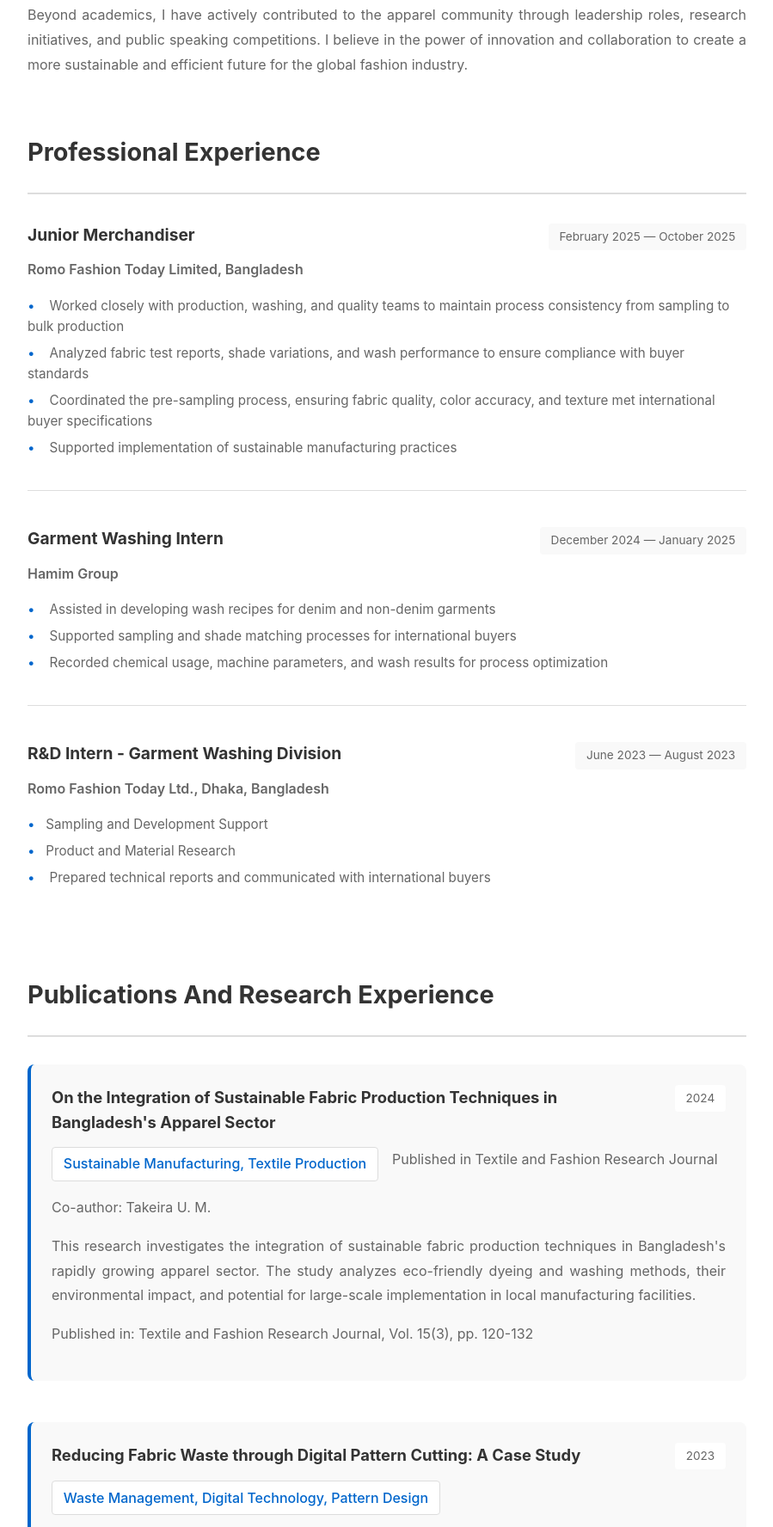
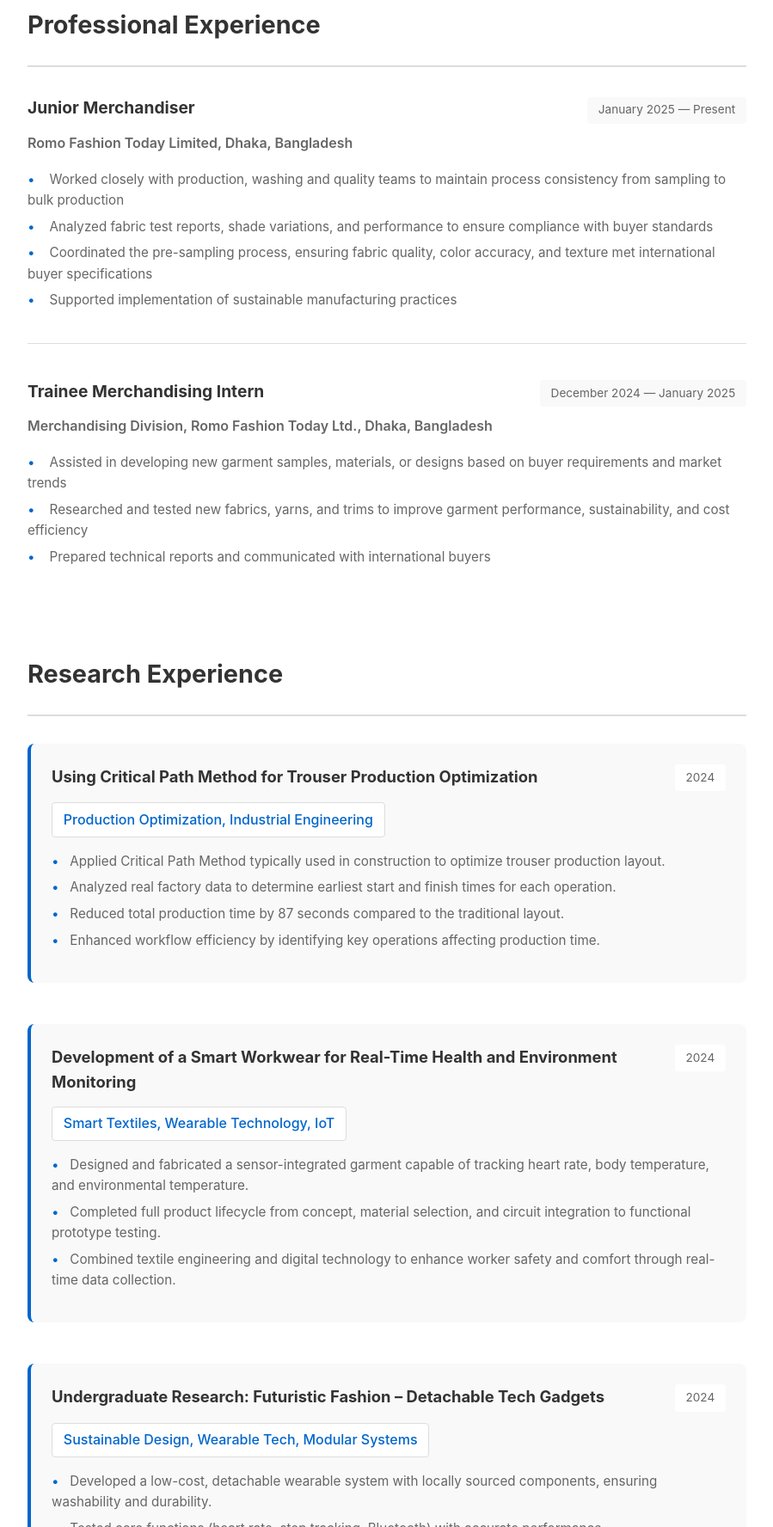
Before and after one commit to habib-talukder-research/habibtalukder, a plain HTML site: page index.html in a window 1280 px wide. Shown: the part 1024-2800 px from the top of the page at 86% size, without its empty margins (190-1089 px from the left). Drawn offline with Linux system fonts and the light colour scheme.

Commit message:
Update index.html

```diff
--- a/index.html
+++ b/index.html
@@ -85,23 +85,7 @@
         <h2>About Me</h2>
         <div class="section-divider"></div>
         <p>
-          I am Md. Habib Talukder, a recent graduate in Apparel Manufacturing
-          and Technology from BGMEA University of Fashion & Technology (BUFT),
-          where I ranked 6th in my class with a CGPA of 3.31/4.00. My research interests lie in Sustainable Supply Chain, Smart Textile, and Waste Management.
-        </p>
-        <p>
-          My research interests lie at the intersection of sustainability, smart
-          textiles, and supply chain optimization. I am particularly focused on
-          circular economy practices, waste management in the fashion industry,
-          and integrating cutting-edge technology to revolutionize traditional
-          apparel manufacturing processes.
-        </p>
-        <p>
-          Beyond academics, I have actively contributed to the apparel community
-          through leadership roles, research initiatives, and public speaking
-          competitions. I believe in the power of innovation and collaboration
-          to create a more sustainable and efficient future for the global
-          fashion industry.
+          I'm Habib – 2025 graduate in Apparel Manufacturing and Technology (AMT) from BUFT (senior GPA 3.54/4.00). Passionate about sustainable supply chains, smart textiles, and waste management, with a focus on circular economy practices and technology-driven apparel optimization. Experienced in research projects, leadership roles, and public speaking, committed to driving innovation and sustainability in the fashion industry.
         </p>
       </section>
 
@@ -113,21 +97,18 @@
         <div class="item-container">
           <div class="item-title">
             <h3>Junior Merchandiser</h3>
-            <span class="date-tag">February 2025 — October 2025</span>
+            <span class="date-tag">January 2025 — Present</span>
           </div>
-          <p class="item-org">Romo Fashion Today Limited, Bangladesh</p>
+          <p class="item-org">Romo Fashion Today Limited, Dhaka, Bangladesh</p>
           <ul class="item-list">
             <li>
-              Worked closely with production, washing, and quality teams to
-              maintain process consistency from sampling to bulk production
+              Worked closely with production, washing and quality teams to maintain process consistency from sampling to bulk production
             </li>
             <li>
-              Analyzed fabric test reports, shade variations, and wash
-              performance to ensure compliance with buyer standards
+              Analyzed fabric test reports, shade variations, and performance to ensure compliance with buyer standards
             </li>
             <li>
-              Coordinated the pre-sampling process, ensuring fabric quality,
-              color accuracy, and texture met international buyer specifications
+              Coordinated the pre-sampling process, ensuring fabric quality, color accuracy, and texture met international buyer specifications
             </li>
             <li>
               Supported implementation of sustainable manufacturing practices
@@ -137,38 +118,19 @@
 
         <div class="item-container">
           <div class="item-title">
-            <h3>Garment Washing Intern</h3>
+            <h3>Trainee Merchandising Intern</h3>
             <span class="date-tag">December 2024 — January 2025</span>
           </div>
-          <p class="item-org">Hamim Group</p>
+          <p class="item-org">Merchandising Division, Romo Fashion Today Ltd., Dhaka, Bangladesh</p>
           <ul class="item-list">
             <li>
-              Assisted in developing wash recipes for denim and non-denim
-              garments
+              Assisted in developing new garment samples, materials, or designs based on buyer requirements and market trends
             </li>
             <li>
-              Supported sampling and shade matching processes for international
-              buyers
+              Researched and tested new fabrics, yarns, and trims to improve garment performance, sustainability, and cost efficiency
             </li>
             <li>
-              Recorded chemical usage, machine parameters, and wash results for
-              process optimization
-            </li>
-          </ul>
-        </div>
-
-        <div class="item-container">
-          <div class="item-title">
-            <h3>R&D Intern - Garment Washing Division</h3>
-            <span class="date-tag">June 2023 — August 2023</span>
-          </div>
-          <p class="item-org">Romo Fashion Today Ltd., Dhaka, Bangladesh</p>
-          <ul class="item-list">
-            <li>Sampling and Development Support</li>
-            <li>Product and Material Research</li>
-            <li>
-              Prepared technical reports and communicated with international
-              buyers
+              Prepared technical reports and communicated with international buyers
             </li>
           </ul>
         </div>
@@ -176,83 +138,59 @@
 
       <!-- RESEARCH SECTION -->
       <section id="research" class="content-section">
-        <h2>Publications And Research Experience</h2>
+        <h2>Research Experience</h2>
         <div class="section-divider"></div>
 
         <div class="research-box">
           <div class="research-title">
             <h3>
-              On the Integration of Sustainable Fabric Production Techniques in
-              Bangladesh's Apparel Sector
+              Using Critical Path Method for Trouser Production Optimization
             </h3>
             <span class="res-date">2024</span>
           </div>
           <p class="research-tags">
-            <span class="tag"
-              >Sustainable Manufacturing, Textile Production</span
-            >
-            <span>Published in Textile and Fashion Research Journal</span>
+            <span class="tag">Production Optimization, Industrial Engineering</span>
           </p>
-          <p class="res-advisor">Co-author: Takeira U. M.</p>
-          <p class="res-text">
-            This research investigates the integration of sustainable fabric
-            production techniques in Bangladesh's rapidly growing apparel
-            sector. The study analyzes eco-friendly dyeing and washing methods,
-            their environmental impact, and potential for large-scale
-            implementation in local manufacturing facilities.
-          </p>
-          <p class="res-doi">
-            Published in: Textile and Fashion Research Journal, Vol. 15(3), pp.
-            120-132
-          </p>
+          <ul class="item-list">
+            <li>Applied Critical Path Method typically used in construction to optimize trouser production layout.</li>
+            <li>Analyzed real factory data to determine earliest start and finish times for each operation.</li>
+            <li>Reduced total production time by 87 seconds compared to the traditional layout.</li>
+            <li>Enhanced workflow efficiency by identifying key operations affecting production time.</li>
+          </ul>
         </div>
 
         <div class="research-box">
           <div class="research-title">
             <h3>
-              Reducing Fabric Waste through Digital Pattern Cutting: A Case
-              Study
+              Development of a Smart Workwear for Real-Time Health and Environment Monitoring
             </h3>
-            <span class="res-date">2023</span>
+            <span class="res-date">2024</span>
           </div>
           <p class="research-tags">
-            <span class="tag"
-              >Waste Management, Digital Technology, Pattern Design</span
-            >
+            <span class="tag">Smart Textiles, Wearable Technology, IoT</span>
           </p>
-          <p class="res-text">
-            This case study explores how digital pattern cutting technology can
-            significantly reduce fabric waste in apparel manufacturing. Through
-            analysis of traditional vs. digital cutting methods, the research
-            demonstrates measurable waste reduction and efficiency improvements
-            in the production process.
-          </p>
-          <p class="res-doi">
-            Published in: BUFT Student Research Bulletin, Issue 8, pp. 45-51
-          </p>
+          <ul class="item-list">
+            <li>Designed and fabricated a sensor-integrated garment capable of tracking heart rate, body temperature, and environmental temperature.</li>
+            <li>Completed full product lifecycle from concept, material selection, and circuit integration to functional prototype testing.</li>
+            <li>Combined textile engineering and digital technology to enhance worker safety and comfort through real-time data collection.</li>
+          </ul>
         </div>
 
         <div class="research-box">
           <div class="research-title">
             <h3>
-              Undergraduate Research Thesis - Sustainable Fabric Production and
-              Waste Reduction
+              Undergraduate Research: Futuristic Fashion – Detachable Tech Gadgets
             </h3>
             <span class="res-date">2024</span>
           </div>
           <p class="research-tags">
-            <span class="tag"
-              >Sustainability, Environmental Impact, Data Analysis</span
-            >
-            <span>Presented at BUFT Research Symposium</span>
+            <span class="tag">Sustainable Design, Wearable Tech, Modular Systems</span>
           </p>
-          <p class="res-text">
-            Conducted comprehensive research on eco-friendly dyeing and washing
-            techniques for textile manufacturing. The study employed data
-            analysis using Excel and SPSS to measure environmental impact and
-            quantify the benefits of sustainable production methods. Findings
-            were presented at the BUFT Research Symposium in 2024.
-          </p>
+          <ul class="item-list">
+            <li>Developed a low-cost, detachable wearable system with locally sourced components, ensuring washability and durability.</li>
+            <li>Tested core functions (heart rate, step tracking, Bluetooth) with accurate performance.</li>
+            <li>Achieved ~40% cost reduction and created a modular, sustainable design, reducing e-waste.</li>
+          </ul>
         </div>
       </section>
 
@@ -272,7 +210,7 @@
             BGMEA University of Fashion & Technology (BUFT) - Dhaka, Bangladesh
           </p>
           <p class="achievement">
-            CGPA: 3.31/4.00 • Position: 6th out of 52 students
+            CGPA: 3.54/4.00 • Position: 6th out of 52 students
           </p>
 
           <div class="courses-section">
```
